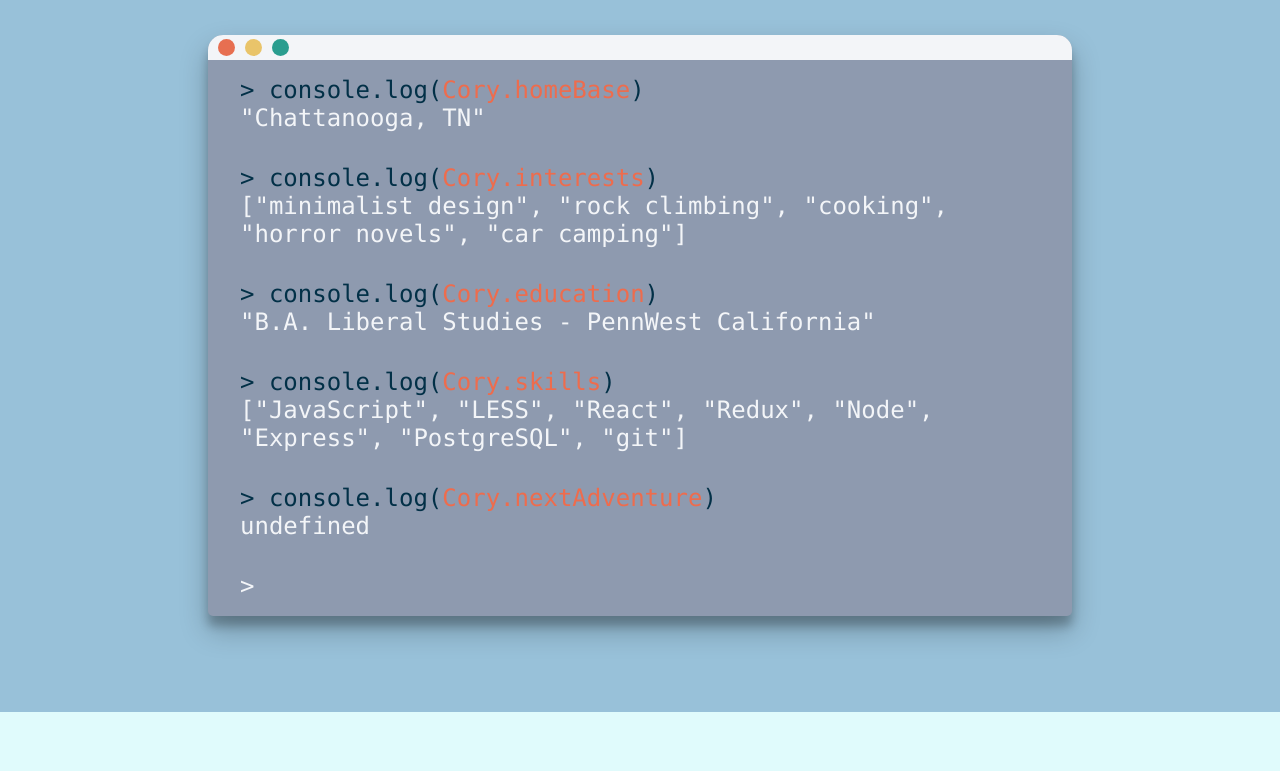
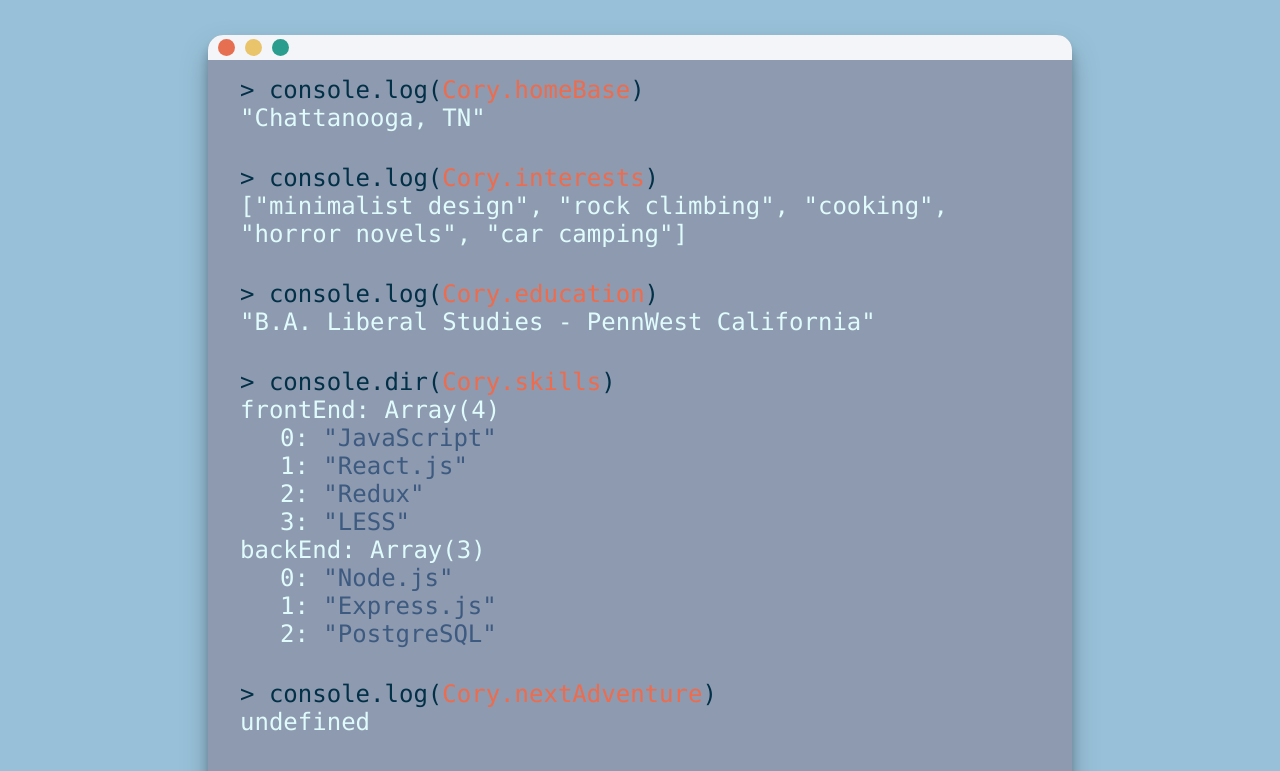
Before and after one commit to corumgold/corygold.dev, a React (Create React App) app: page / in a window 1280 px wide. Shown: the part 1489-2260 px from the top of the page. Built offline with nearby package versions, Linux system fonts and the light colour scheme.

Commit message:
Change about me entries

```diff
--- a/less/components/about.less
+++ b/less/components/about.less
@@ -1,5 +1,5 @@
-@import "../tools/mixins.less";
-@import "../tools/colors-and-fonts.less";
+@import "./tools/mixins.less";
+@import "./tools/colors-and-fonts.less";
 
 .about-me {
   background-color: @secondary-color;
@@ -49,14 +49,32 @@
 
 .about-me-entry {
   padding: 1rem 2rem;
+  font-size: @extra-small-text;
+  max-width: 800px;
+  flex: 1 1 0;
+  @media screen and (max-width: 650px), screen and (max-height: 550px) {
+    font-size: @ultra-small-text;
+  }
 }
 
-.about-me-entry :nth-last-of-type(odd) {
-  color: @off-white;
+.about-me-query {
+  .codeFont();
 }
 
-.about-me-text {
+.about-me-response {
   .codeFont();
+  color: @primary-color;
+}
+
+.array-item {
+  .codeFont();
+  list-style-type: none;
+  color: @primary-color
+}
+
+.array-item span {
+  .codeFont();
+  color: @secondary-text-color
 }
 
 #console-log {
@@ -69,23 +87,14 @@
   padding-top: 4rem;
 }
 
-.about-me content {
-  .flexCenterColumn();
-  margin: 3rem;
-  @media screen and (max-width: 650px), screen and (max-height: 400px) {
-    flex-direction: column;
-    margin: 0.25rem;
-  }
-}
-
-.about-me-text {
-  font-size: @extra-small-text;
-  max-width: 800px;
-  flex: 1 1 0;
-  @media screen and (max-width: 650px), screen and (max-height: 550px) {
-    font-size: @ultra-small-text;
-  }
-}
+// .about-me content {
+//   .flexCenterColumn();
+//   margin: 3rem;
+//   @media screen and (max-width: 650px), screen and (max-height: 400px) {
+//     flex-direction: column;
+//     margin: 0.25rem;
+//   }
+// }
 
 .about-me h4 {
   font-size: @large-text;
--- a/src/components/AboutMe.js
+++ b/src/components/AboutMe.js
@@ -5,7 +5,10 @@ const AboutMe = () => {
     <div id="about-me" className="about-me">
       <h4>/about_me</h4>
       <div className="profile-picture">
-        <img src={process.env.PUBLIC_URL + "/images/bunnypic.jpg"} alt="profile"/>
+        <img
+          src={process.env.PUBLIC_URL + "/images/bunnypic.jpg"}
+          alt="profile"
+        />
       </div>
       <div id="about-me-code">
         <header id="about-me-header">
@@ -14,51 +17,65 @@ const AboutMe = () => {
           <div className="circle"></div>
         </header>
         <div className="about-me-entry">
-          <p className="about-me-text">
+          <p className="about-me-query">
             {"> console.log("}
             {<span id="console-log">Cory.homeBase</span>}
             {")"}
           </p>
-          <p className="about-me-text">{'"Chattanooga, TN"'}</p>
+          <p className="about-me-response">{'"Chattanooga, TN"'}</p>
         </div>
         <div className="about-me-entry">
-          <p className="about-me-text">{"> console.log("}
+          <p className="about-me-query">
+            {"> console.log("}
             {<span id="console-log">Cory.interests</span>}
-            {")"}</p>
-          <p className="about-me-text">
+            {")"}
+          </p>
+          <p className="about-me-response">
             {
               '["minimalist design", "rock climbing", "cooking", "horror novels", "car camping"]'
             }
           </p>
         </div>
         <div className="about-me-entry">
-          <p className="about-me-text">{"> console.log("}
+          <p className="about-me-query">
+            {"> console.log("}
             {<span id="console-log">Cory.education</span>}
-            {")"}</p>
-          <p className="about-me-text">
+            {")"}
+          </p>
+          <p className="about-me-response">
             {'"B.A. Liberal Studies - PennWest California"'}
           </p>
         </div>
         <div className="about-me-entry">
-          <p className="about-me-text">{"> console.log("}
+          <p className="about-me-query">
+            {"> console.dir("}
             {<span id="console-log">Cory.skills</span>}
-            {")"}</p>
-          <p className="about-me-text">
-            {
-              '["JavaScript", "LESS", "React", "Redux", "Node", "Express", "PostgreSQL", "git"]'
-            }
+            {")"}
           </p>
+          <p className="about-me-response">frontEnd: Array(4)</p>
+          <ul>
+            <li className="array-item">0: {<span>"JavaScript"</span>}</li>
+            <li className="array-item">1: {<span>"React.js"</span>}</li>
+            <li className="array-item">2: {<span>"Redux"</span>}</li>
+            <li className="array-item">3: {<span>"LESS"</span>}</li>
+          </ul>
+          <p className="about-me-response">backEnd: Array(3)</p>
+          <ul>
+            <li className="array-item">0: {<span>"Node.js"</span>}</li>
+            <li className="array-item">1: {<span>"Express.js"</span>}</li>
+            <li className="array-item">2: {<span>"PostgreSQL"</span>}</li>
+          </ul>
         </div>
         <div className="about-me-entry">
-          <p className="about-me-text">{"> console.log("}
+          <p className="about-me-query">
+            {"> console.log("}
             {<span id="console-log">Cory.nextAdventure</span>}
-            {")"}</p>
-            <p className="about-me-text">
-            {'undefined'}
+            {")"}
           </p>
+          <p className="about-me-response">{"undefined"}</p>
         </div>
         <div className="about-me-entry">
-          <p className="about-me-text" id="about-me-cursor">{"> "}</p>
+          <p className="about-me-query">{"> "}</p>
         </div>
       </div>
     </div>
--- a/src/styles.css
+++ b/src/styles.css
@@ -108,12 +108,30 @@ h2.big-header {
 }
 .about-me-entry {
   padding: 1rem 2rem;
+  font-size: 1.5rem;
+  max-width: 800px;
+  flex: 1 1 0;
 }
-.about-me-entry :nth-last-of-type(odd) {
-  color: #f3f5f8;
+@media screen and (max-width: 650px), screen and (max-height: 550px) {
+  .about-me-entry {
+    font-size: 1rem;
+  }
 }
-.about-me-text {
+.about-me-query {
   font-family: Monaco, Consolas, Lucida Console, monospace;
+}
+.about-me-response {
+  font-family: Monaco, Consolas, Lucida Console, monospace;
+  color: #e0fbfc;
+}
+.array-item {
+  font-family: Monaco, Consolas, Lucida Console, monospace;
+  list-style-type: none;
+  color: #e0fbfc;
+}
+.array-item span {
+  font-family: Monaco, Consolas, Lucida Console, monospace;
+  color: #3d5a80;
 }
 #console-log {
   font-family: Monaco, Consolas, Lucida Console, monospace;
@@ -122,29 +140,6 @@ h2.big-header {
 .home-projects h4 {
   align-self: center;
   padding-top: 4rem;
-}
-.about-me content {
-  display: flex;
-  align-items: center;
-  justify-content: center;
-  flex-direction: column;
-  margin: 3rem;
-}
-@media screen and (max-width: 650px), screen and (max-height: 400px) {
-  .about-me content {
-    flex-direction: column;
-    margin: 0.25rem;
-  }
-}
-.about-me-text {
-  font-size: 1.5rem;
-  max-width: 800px;
-  flex: 1 1 0;
-}
-@media screen and (max-width: 650px), screen and (max-height: 550px) {
-  .about-me-text {
-    font-size: 1rem;
-  }
 }
 .about-me h4 {
   font-size: 4rem;
```
Lines whose indentation alone changed are shown as unchanged.
